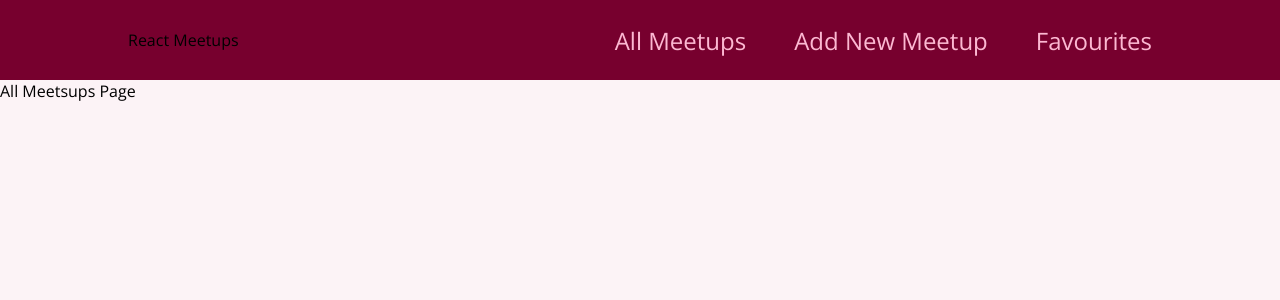
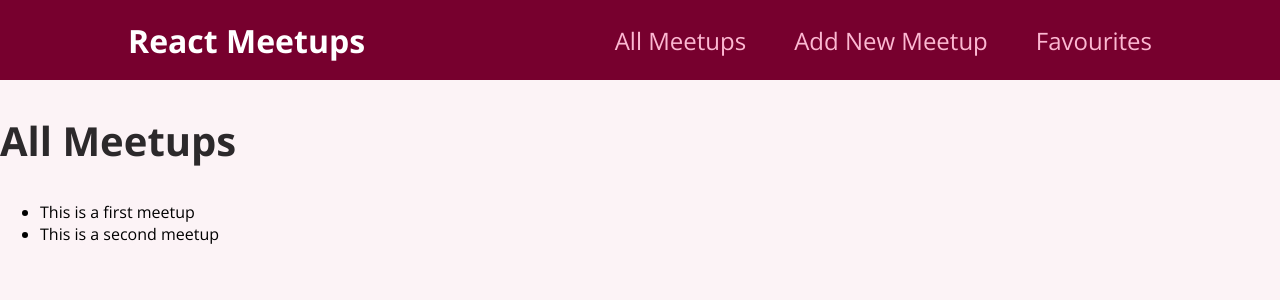
Before and after one commit to maazster72/web-dev, a React (Create React App) app in the folder practice/my-second-react/: page / in a window 1280 px wide. Shown: the top 300 px of the page. Built offline with nearby package versions, Linux system fonts and the light colour scheme.

Commit message:
MeetupItem classes added to elements

```diff
--- a/practice/my-second-react/src/components/layout/MainNavigation.js
+++ b/practice/my-second-react/src/components/layout/MainNavigation.js
@@ -5,7 +5,7 @@
 function MainNavigation() {
   return (
     <header className={classes.header}>
-      <div>React Meetups</div>
+      <div className={classes.logo}>React Meetups</div>
       <nav>
         <ul>
           <li>
--- /dev/null
+++ b/practice/my-second-react/src/components/meetups/MeetupList.js
@@ -0,0 +1,5 @@
+function MeetupList() {
+    return;
+}
+
+export default MeetupList;
--- a/practice/my-second-react/src/pages/AllMeetups.js
+++ b/practice/my-second-react/src/pages/AllMeetups.js
@@ -1,7 +1,29 @@
+const DUMMY_DATA = [
+  {
+    id: "m1",
+    title: "This is a first meetup",
+    image: "https://upload.wikimedia.org/wikipedia/commons/thumb/d/d3/Stadbild_M%C3%BCnchen.jpg/2560px-Stadtbild_M%C3%BCnchen.jpg",
+    address: 'Meetupstreet 5, 12345 Meetup City',
+    description: 'This is a first, amazing meetup which you definitely should not miss. It will be a lot of fun!',
+  },
+  {
+    id: 'm2',
+    title: 'This is a second meetup',
+    image: 'https://upload.wikimedia.org/wikipedia/commons/thumb/d/d3/Stadbild_M%C3%BCnchen.jpg/2560px-Stadtbild_M%C3%BCnchen.jpg',
+    address: 'Meetupstreet 5, 12345 Meetup City',
+    description: 'This is a first, amazing meetup which you definitely should not miss. It will be a lot of fun!',
+  },
+];
+
 function AllMeetupsPage() {
-  return (
-    <div>All Meetsups Page</div>
-  );
+  return <section>
+    <h1>All Meetups</h1>
+    <ul>
+        {DUMMY_DATA.map((meetup) => {
+            return <li key={meetup.id}>{meetup.title}</li>
+        })}
+    </ul>
+  </section>
 }
 
 export default AllMeetupsPage;
```
Also changed, not shown: practice/my-second-react/src/components/meetups/MeetupItem.js (added, +19 -0 lines), practice/my-second-react/src/components/meetups/MeetupItem.module.css (added, +46 -0 lines).
